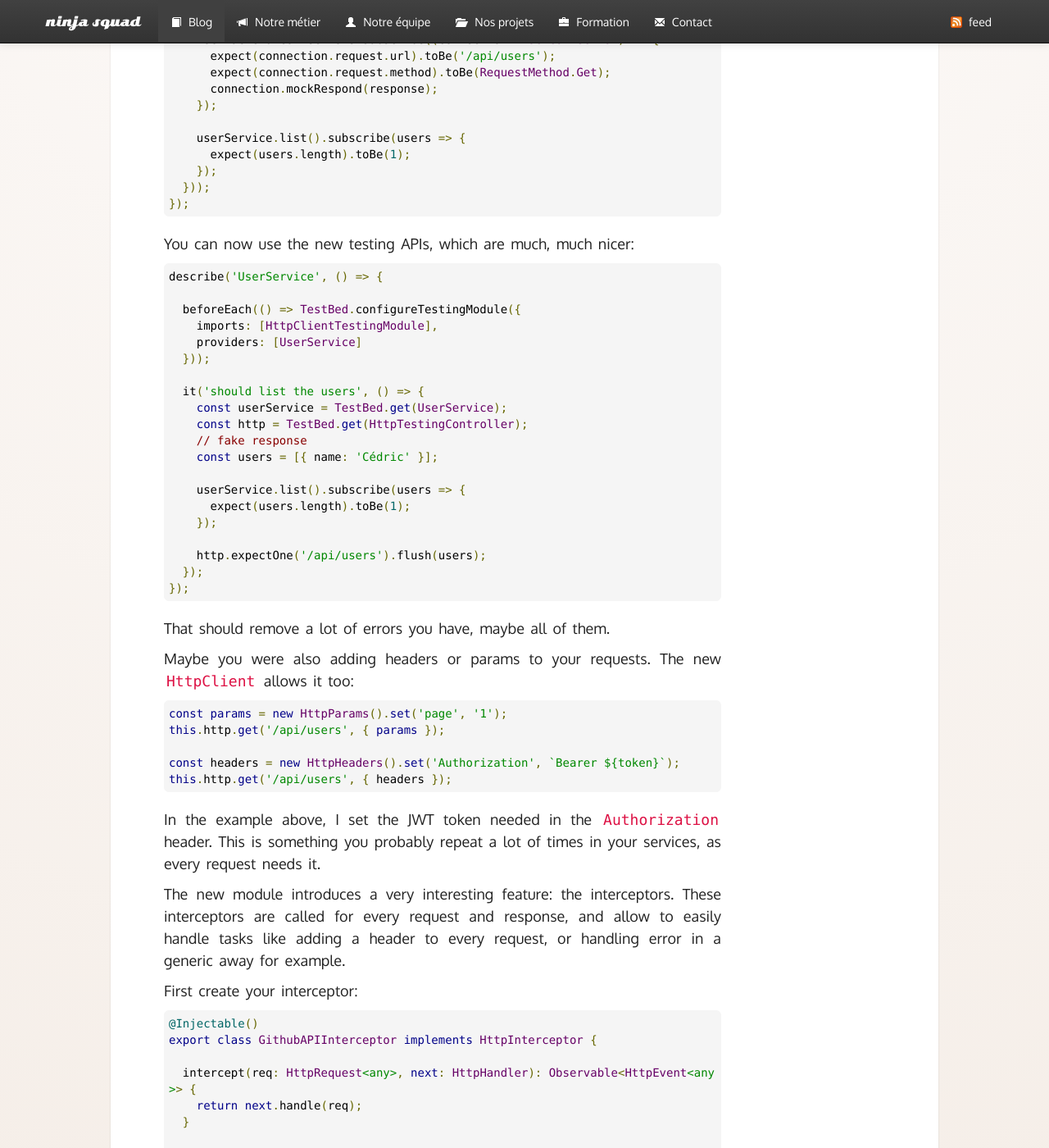
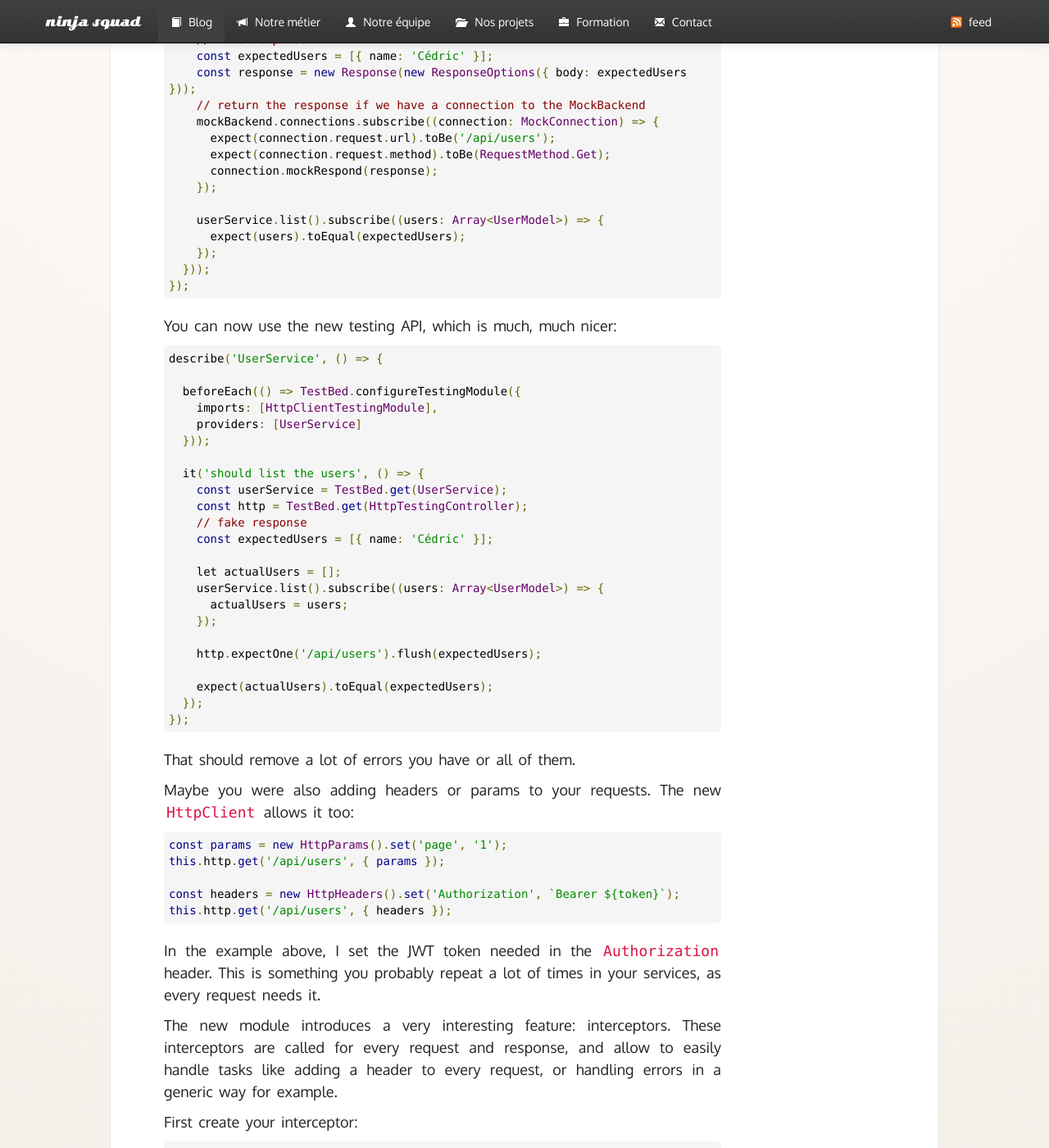
Before and after one commit to Ninja-Squad/ninja-squad.github.com, a Jekyll site: the page built from _posts/2017-07-14-http-client-module.md, in a window 1280 px wide and 1400 px high, scrolled down 2901 px. Shown: the whole window at 82% size. Built offline with Jekyll 4.4.1, drawn with Linux system fonts in a browser that asks for light colours; comment, search, counter and statistics services are not loaded; some of the changed text lies outside the part shown.

Commit message:
fix: http client feedback

```diff
--- a/_posts/2017-07-14-http-client-module.md
+++ b/_posts/2017-07-14-http-client-module.md
@@ -58,14 +58,16 @@
 
     import { Injectable } from '@angular/core';
     import { Http } from '@angular/http';
+    import { Observable } from 'rxjs/Observable';
     import 'rxjs/add/operator/map';
+    import { UserModel } from './user.model';
 
     @Injectable()
     export class UserService {
 
       constructor(private http: Http) {}
 
-      list() {
+      list(): Observable<UserModel> {
         return this.http.get('/api/users')
           .map(response => response.json())
       }
@@ -75,13 +77,15 @@
 
     import { Injectable } from '@angular/core';
     import { HttpClient } from '@angular/common/http';
+    import { Observable } from 'rxjs/Observable';
+    import { UserModel } from './user.model';
 
     @Injectable()
     export class UserService {
 
       constructor(private http: HttpClient) {}
 
-      list() {
+      list(): Observable<UserModel> {
         return this.http.get('/api/users');
       }
     }
@@ -115,8 +119,8 @@
         const userService = TestBed.get(UserService);
         const mockBackend = TestBed.get(MockBackend);
         // fake response
-        const users = [{ name: 'Cédric' }];
-        const response = new Response(new ResponseOptions({ body: users }));
+        const expectedUsers = [{ name: 'Cédric' }];
+        const response = new Response(new ResponseOptions({ body: expectedUsers }));
         // return the response if we have a connection to the MockBackend
         mockBackend.connections.subscribe((connection: MockConnection) => {
           expect(connection.request.url).toBe('/api/users');
@@ -124,14 +128,14 @@
           connection.mockRespond(response);
         });
 
-        userService.list().subscribe(users => {
-          expect(users.length).toBe(1);
+        userService.list().subscribe((users: Array<UserModel>) => {
+          expect(users).toEqual(expectedUsers);
         });
       }));
     });
 
-You can now use the new testing APIs,
-which are much, much nicer:
+You can now use the new testing API,
+which is much, much nicer:
 
     describe('UserService', () => {
 
@@ -144,18 +148,20 @@
         const userService = TestBed.get(UserService);
         const http = TestBed.get(HttpTestingController);
         // fake response
-        const users = [{ name: 'Cédric' }];
+        const expectedUsers = [{ name: 'Cédric' }];
 
-        userService.list().subscribe(users => {
-          expect(users.length).toBe(1);
+        let actualUsers = [];
+        userService.list().subscribe((users: Array<UserModel>) => {
+          actualUsers = users;
         });
 
-        http.expectOne('/api/users').flush(users);
+        http.expectOne('/api/users').flush(expectedUsers);
+
+        expect(actualUsers).toEqual(expectedUsers);
       });
     });
 
-That should remove a lot of errors you have,
-maybe all of them.
+That should remove a lot of errors you have or all of them.
 
 Maybe you were also adding headers or params to your requests.
 The new `HttpClient` allows it too:
@@ -170,10 +176,10 @@
 This is something you probably repeat a lot of times in your services,
 as every request needs it.
 
-The new module introduces a very interesting feature: the interceptors.
+The new module introduces a very interesting feature: interceptors.
 These interceptors are called for every request and response,
 and allow to easily handle tasks like adding a header to every request,
-or handling error in a generic away for example.
+or handling errors in a generic way for example.
 
 First create your interceptor:
 
```
Also changed, not shown: _posts/2017-07-14-what-is-new-angular-4.3.md (+3 -3 lines).
